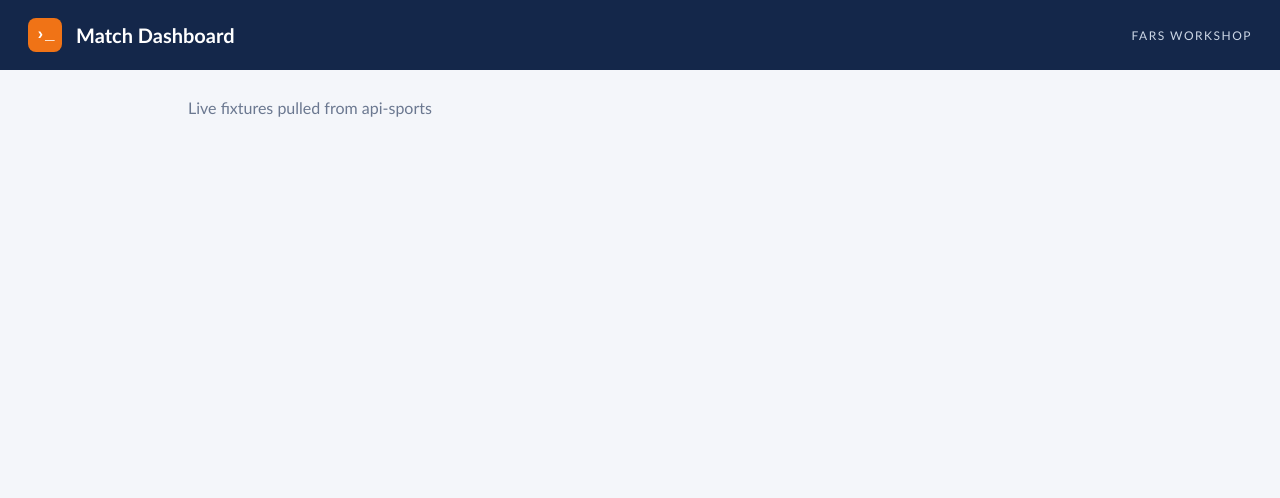
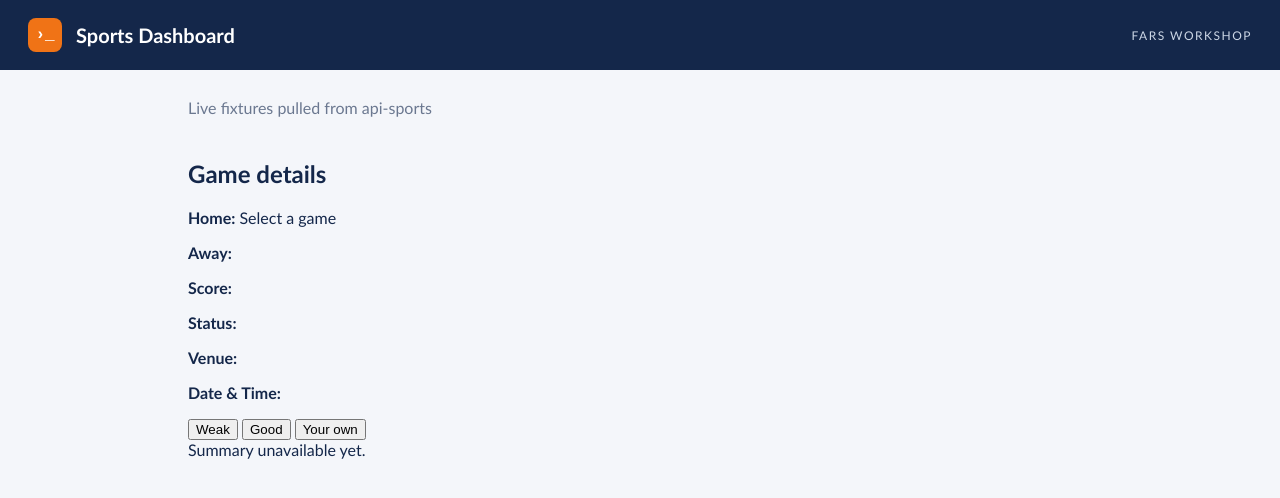
Before and after one commit to Pixels2bytes/FARS_Workshop, a Flask app: template templates/index.html in a window 1280 px wide. Shown: the top 498 px of the page. Run offline with Flask 3, Linux system fonts and the light colour scheme; the template is opened without the code that fills it, so the values that code supplies are empty.

Commit message:
update: Update for timezone conversion and display, summary views

```diff
--- a/app.py
+++ b/app.py
@@ -11,11 +11,24 @@ One blank (#9): the route that hands your fixtures to the template.
 Run it:   python app.py     then open  http://127.0.0.1:5000 in a browser.
 """
 
+import json
+from pathlib import Path
+
 from flask import Flask, render_template
 
 from fetch_fixtures import get_fixtures
+from workshop_utils import BASE_DIR
 
 app = Flask(__name__)
+SUMMARY_DIR = BASE_DIR / "data" / "summaries"
+SUMMARY_DIR.mkdir(parents=True, exist_ok=True)
+
+
+def load_summary_record(game_id):
+    path = SUMMARY_DIR / f"game_{game_id}_summaries.json"
+    if path.exists():
+        return json.loads(path.read_text(encoding="utf-8"))
+    return {"summaries": {"baseline": None, "match_report": None, "your_own": None}}
 
 
 @app.route("/")
@@ -26,8 +39,11 @@ def dashboard():
     #
     # IMPORTANT: call get_fixtures() *inside* the route, not at import time,
     # so every page refresh re-reads the latest data instead of a stale copy.
-    games = ____
-    return render_template("index.html", games=____)
+    games = ______
+    for game in games:
+        record = load_summary_record(game["id"])
+        game["summaries"] = record.get("summaries", {"baseline": None, "match_report": None, "your_own": None})
+    return render_template("index.html", games=_____)
     # --------------------------------------------------------------------
 
 
--- a/config.example.json
+++ b/config.example.json
@@ -10,7 +10,7 @@
   "season": 2025,
   "date": "2025-06-18",
 
-  "use_cache": true,
+  "use_cache": false,
   "openai_model": "gpt-4o-mini",
-  "max_summary_runs": 3
+  "max_summary_runs": 5
 }
--- a/templates/index.html
+++ b/templates/index.html
@@ -3,13 +3,13 @@
 <head>
   <meta charset="UTF-8" />
   <meta name="viewport" content="width=device-width, initial-scale=1.0" />
-  <title>FARS Workshop — Match Dashboard</title>
+  <title>FARS Workshop — Sports Dashboard</title>
   <link rel="stylesheet" href="{{ url_for('static', filename='style.css') }}" />
 </head>
 <body>
   <header class="topbar">
     <span class="mark">›_</span>
-    <h1>Match Dashboard</h1>
+    <h1>Sports Dashboard</h1>
     <span class="tag">FARS Workshop</span>
   </header>
 
@@ -24,7 +24,7 @@
            g.status and g.venue.
       -->
       {% for ____ in ____ %}
-      <article class="card">
+      <article class="card" data-game-id="{{ g.id }}">
         <div class="score">
           <span class="team">{{ g.home }}</span>
           <span class="nums">{{ g.home_goals }} &ndash; {{ g.away_goals }}</span>
@@ -33,11 +33,84 @@
         <div class="meta">
           <span class="status">{{ g.status }}</span>
           <span class="venue">{{ g.venue }}</span>
+          <span class="datetime">{{ g.date_time_est }}</span>
         </div>
       </article>
       {% endfor %}
       <!-- ---------------------------------------------------------------- -->
     </div>
+
+    <section class="details" id="game-details">
+      <h2>Game details</h2>
+      <div class="detail-card">
+        <p><strong>Home:</strong> <span id="detail-home">Select a game</span></p>
+        <p><strong>Away:</strong> <span id="detail-away"></span></p>
+        <p><strong>Score:</strong> <span id="detail-score"></span></p>
+        <p><strong>Status:</strong> <span id="detail-status"></span></p>
+        <p><strong>Venue:</strong> <span id="detail-venue"></span></p>
+        <p><strong>Date & Time:</strong> <span id="detail-datetime"></span></p>
+      </div>
+
+      <div class="tabs">
+        <button type="button" class="tab-button active" data-summary="baseline">Weak</button>
+        <button type="button" class="tab-button" data-summary="match_report">Good</button>
+        <button type="button" class="tab-button" data-summary="your_own">Your own</button>
+      </div>
+
+      <div class="summary-content" id="summary-content">
+        Summary unavailable yet.
+      </div>
+    </section>
+
+    <script>
+      const games = {{ games|tojson }};
+      const summaryCache = {};
+
+      function findGame(id) {
+        return games.find(game => String(game.id) === String(id));
+      }
+
+      function renderGameDetails(game) {
+        document.getElementById('detail-home').textContent = game.home;
+        document.getElementById('detail-away').textContent = game.away;
+        document.getElementById('detail-score').textContent = `${game.home_goals} – ${game.away_goals}`;
+        document.getElementById('detail-status').textContent = game.status;
+        document.getElementById('detail-venue').textContent = game.venue;
+        document.getElementById('detail-datetime').textContent = game.date_time_est || 'Unknown';
+      }
+
+      function renderSummary(summaryType) {
+        const details = summaryCache.currentGame;
+        if (!details) {
+          document.getElementById('summary-content').textContent = 'Select a game first.';
+          return;
+        }
+        const summary = details.summaries && details.summaries[summaryType];
+        document.getElementById('summary-content').textContent = summary || 'Summary unavailable yet.';
+      }
+
+      document.querySelectorAll('.card').forEach(card => {
+        card.addEventListener('click', () => {
+          const gameId = card.dataset.gameId;
+          const game = findGame(gameId);
+          if (!game) return;
+
+          summaryCache.currentGame = game;
+          renderGameDetails(game);
+          document.querySelectorAll('.tab-button').forEach(button => button.classList.remove('active'));
+          document.querySelector('[data-summary="baseline"]').classList.add('active');
+          renderSummary('baseline');
+        });
+      });
+
+      document.querySelectorAll('.tab-button').forEach(button => {
+        button.addEventListener('click', () => {
+          document.querySelectorAll('.tab-button').forEach(btn => btn.classList.remove('active'));
+          button.classList.add('active');
+          renderSummary(button.dataset.summary);
+        });
+      });
+    </script>
   </main>
 </body>
 </html>
```
Also changed, not shown: fetch_fixtures.py (+9 -0 lines), generate_summary.py (+49 -2 lines).
